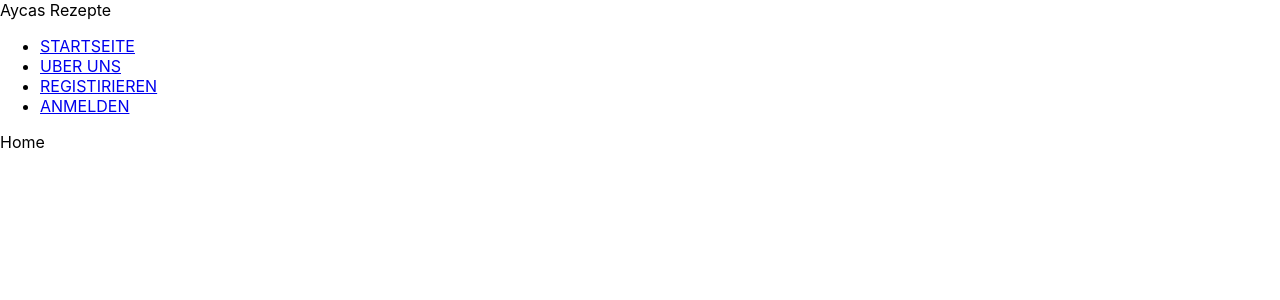
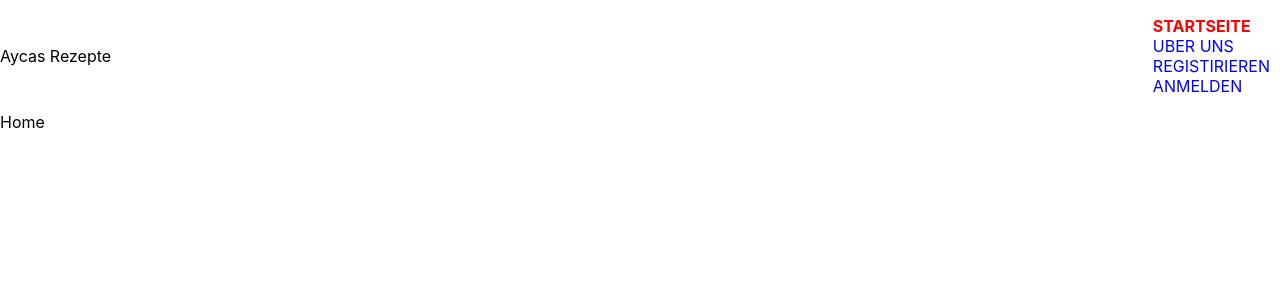
Before and after one commit to Ayca96/Recipe-App, a React (Create React App) app: page / in a window 1280 px wide. Shown: the top 300 px of the page. Built offline with nearby package versions, Linux system fonts and the light colour scheme.

Commit message:
added styled components

```diff
--- a/src/components/navbar/MyNavbar.jsx
+++ b/src/components/navbar/MyNavbar.jsx
@@ -1,20 +1,21 @@
 import React from 'react'
-import { NavLink } from 'react-router-dom';
+// import { NavLink } from 'react-router-dom';
+import NavbarContainer, { ListDiv, StyledNavLink, UnorderedList } from './style';
 
 const MyNavbar = () => {
   return (
-    <div className='navContainer'>
+    <NavbarContainer className='navContainer'>
       <div>Aycas Rezepte</div>
 
-      <div>
-        <ul>
-          <li> <NavLink to="/"> STARTSEITE </NavLink> </li>
-          <li> <NavLink to="/über-uns"> UBER UNS </NavLink> </li>
-          <li> <NavLink to="/registirieren"> REGISTIRIEREN </NavLink> </li>
-          <li> <NavLink to="/anmelden"> ANMELDEN </NavLink> </li>
-        </ul>
-      </div>
-    </div>
+      <ListDiv>
+        <UnorderedList>
+          <li> <StyledNavLink to="/"> STARTSEITE </StyledNavLink> </li>
+          <li> <StyledNavLink to="/über-uns"> UBER UNS </StyledNavLink> </li>
+          <li> <StyledNavLink to="/registirieren"> REGISTIRIEREN </StyledNavLink> </li>
+          <li> <StyledNavLink to="/anmelden"> ANMELDEN </StyledNavLink> </li>
+        </UnorderedList>
+      </ListDiv>
+    </NavbarContainer>
   )
 }
 
--- a/src/components/navbar/style.jsx
+++ b/src/components/navbar/style.jsx
@@ -0,0 +1,43 @@
+import styled from 'styled-components';
+import { NavLink } from 'react-router-dom';
+
+const NavbarContainer = styled.div`
+ display: flex;
+ flex-wrap: wrap;
+ align-items: center;
+ justify-content: space-between;
+
+`;
+
+export const ListDiv = styled.div`
+display: flex;
+justify-content: center;
+align-items: center;
+
+`;
+
+export const StyledNavLink = styled(NavLink)`
+display: inline-block;
+  text-decoration: none;
+  color: blue;
+  margin: 0 10px;
+
+
+  &.active {
+    font-weight: bold;
+    color: red;
+  }
+
+  &:hover {
+    text-decoration: underline;
+
+  }
+`;
+
+
+export const UnorderedList = styled.ul`
+ list-style-type: none  ;
+
+`;
+
+export default NavbarContainer;
```
